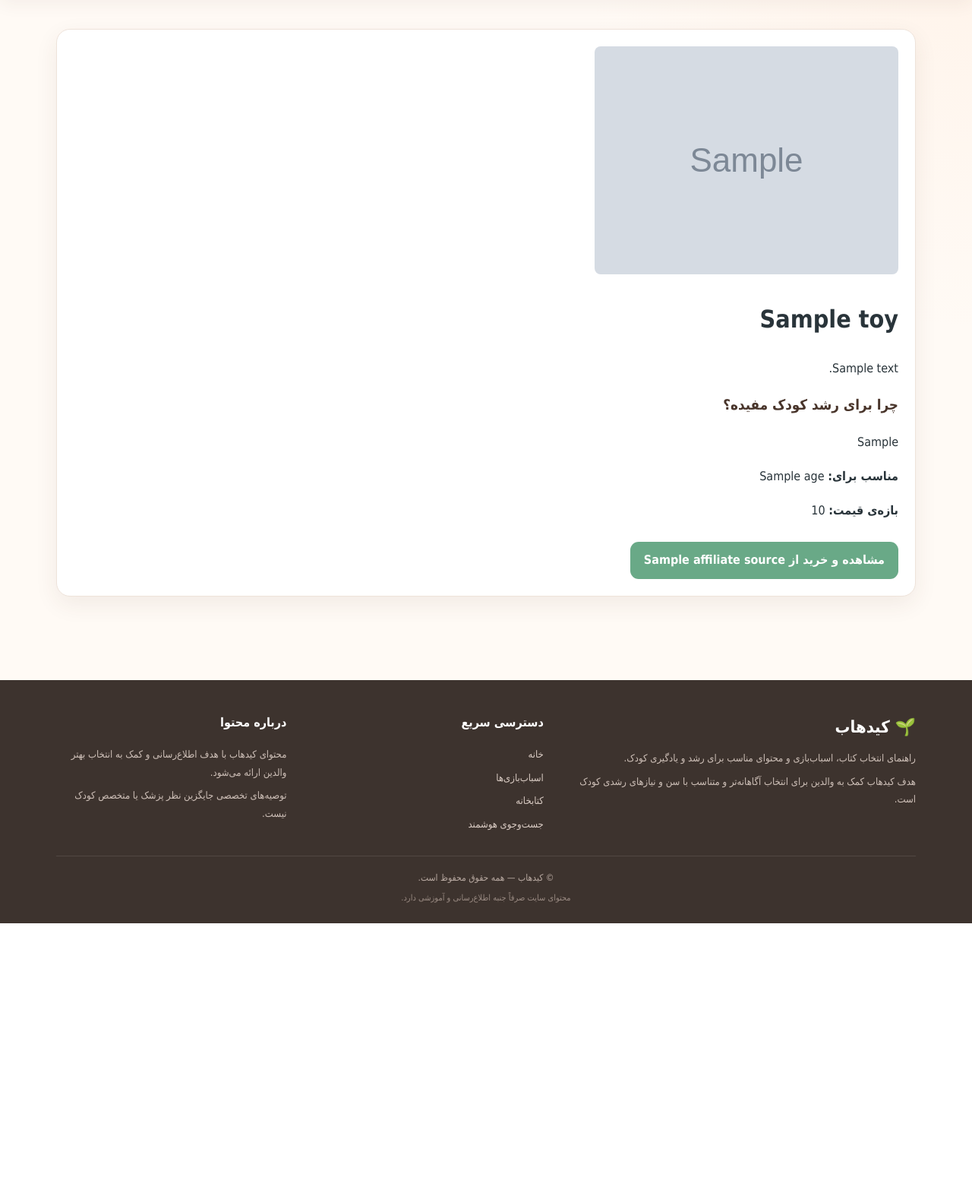
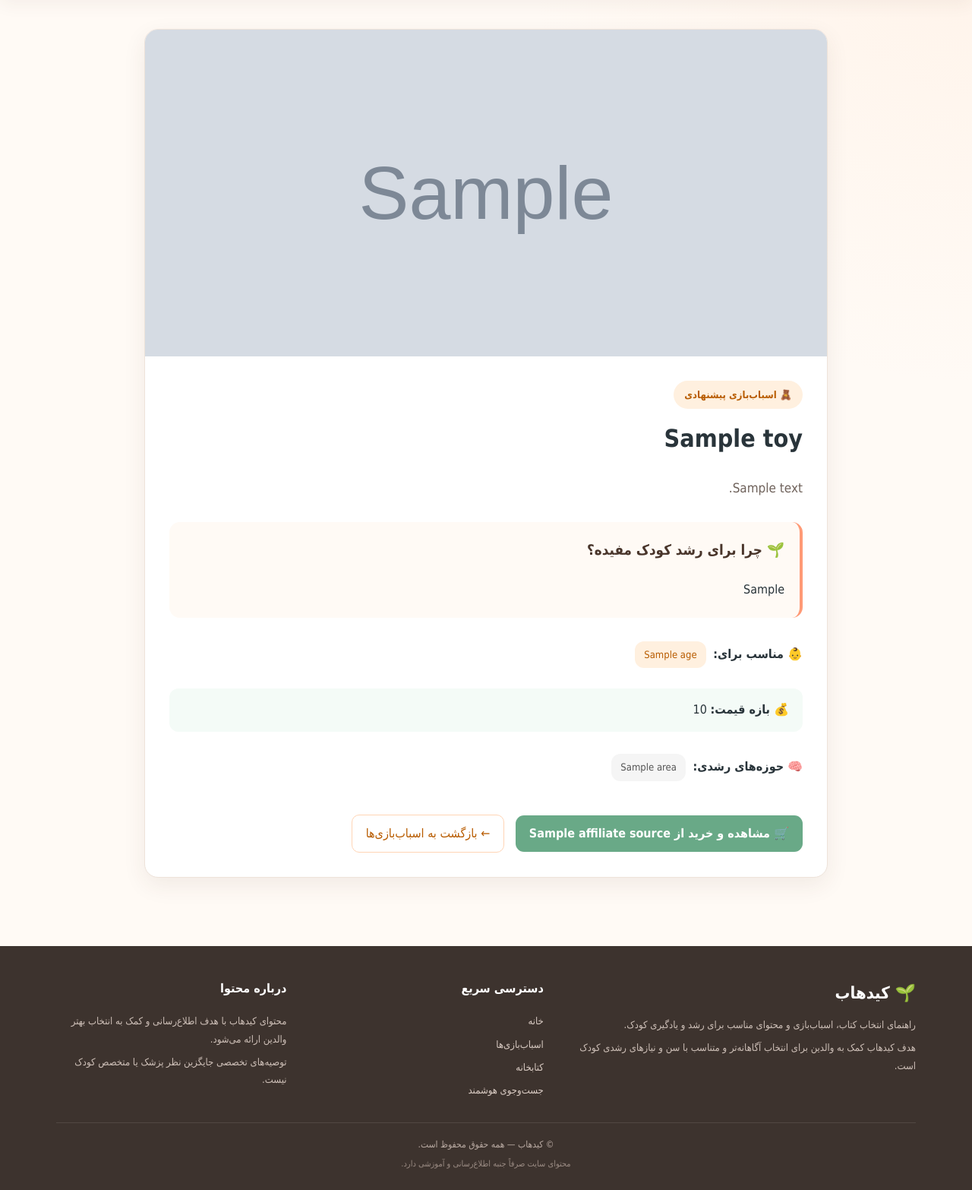
Before and after one commit to mehreganfatemeh903-arch/kidhub, a Django app: template templates/catalog/toy_detail.html in a window 1280 px wide. Shown: the part 77-1643 px from the top of the page at 76% size. Before the commit the page ends 1292 px from the top, so only its background shows below. Run offline with Django 5.2, Linux system fonts and the light colour scheme; the template is opened without the code that fills it: most values are stand-ins (such as "Sample title", 1, 10 or a date in 2020); grey boxes marked "Sample" are stand-in pictures.

Commit message:
Improve toy detail SEO and catalog layout

```diff
--- a/templates/catalog/toy_detail.html
+++ b/templates/catalog/toy_detail.html
@@ -1,23 +1,235 @@
 {% extends "base.html" %}
+
+{% block title %}کیدهاب | {{ toy.title }}{% endblock %}
+
+{% block meta_description %}
+  {% if toy.short_description %}
+    {{ toy.short_description|striptags|truncatechars:155 }}
+  {% elif toy.why_it_helps %}
+    {{ toy.why_it_helps|striptags|truncatechars:155 }}
+  {% else %}
+    معرفی {{ toy.title }} در کیدهاب؛ اطلاعات اسباب‌بازی و کاربرد آن برای بازی، یادگیری و رشد کودک.
+  {% endif %}
+{% endblock %}
+
+{% block og_title %}کیدهاب | {{ toy.title }}{% endblock %}
+
+{% block og_description %}
+  {% if toy.short_description %}
+    {{ toy.short_description|striptags|truncatechars:155 }}
+  {% elif toy.why_it_helps %}
+    {{ toy.why_it_helps|striptags|truncatechars:155 }}
+  {% else %}
+    معرفی {{ toy.title }} در کیدهاب؛ اطلاعات اسباب‌بازی و کاربرد آن برای بازی، یادگیری و رشد کودک.
+  {% endif %}
+{% endblock %}
+
+{% block twitter_title %}کیدهاب | {{ toy.title }}{% endblock %}
+
+{% block twitter_description %}
+  {% if toy.short_description %}
+    {{ toy.short_description|striptags|truncatechars:155 }}
+  {% elif toy.why_it_helps %}
+    {{ toy.why_it_helps|striptags|truncatechars:155 }}
+  {% else %}
+    معرفی {{ toy.title }} در کیدهاب؛ اطلاعات اسباب‌بازی و کاربرد آن برای بازی، یادگیری و رشد کودک.
+  {% endif %}
+{% endblock %}
+
+{% block structured_data %}
+<script type="application/ld+json">
+{
+  "@context": "https://schema.org",
+  "@type": "Product",
+  "name": "{{ toy.title|escapejs }}",
+  "description": "{{ toy.short_description|default:toy.why_it_helps|striptags|escapejs }}",
+  "url": "{{ request.build_absolute_uri }}"{% if toy.image %},
+  "image": "{{ request.scheme }}://{{ request.get_host }}{{ toy.image.url }}"{% endif %}{% if toy.affiliate_url %},
+  "offers": {
+    "@type": "Offer",
+    "url": "{{ toy.affiliate_url|escapejs }}"
+  }{% endif %}
+}
+</script><script type="application/ld+json">
+{
+  "@context": "https://schema.org",
+  "@type": "BreadcrumbList",
+  "itemListElement": [
+    {
+      "@type": "ListItem",
+      "position": 1,
+      "name": "خانه",
+      "item": "{{ request.scheme }}://{{ request.get_host }}{% url 'home' %}"
+    },
+    {
+      "@type": "ListItem",
+      "position": 2,
+      "name": "اسباب‌بازی‌ها",
+      "item": "{{ request.scheme }}://{{ request.get_host }}{% url 'toy_list' %}"
+    },
+    {
+      "@type": "ListItem",
+      "position": 3,
+      "name": "{{ toy.title|escapejs }}",
+      "item": "{{ request.build_absolute_uri }}"
+    }
+  ]
+}
+</script>
+{% endblock %}
 {% block content %}
-  <div class="card">
-    {% if toy.image %}<img src="{{ toy.image.url }}" style="max-width:100%;border-radius:8px;">{% endif %}
-    <h1>{{ toy.title }}</h1>
-    <p>{{ toy.short_description }}</p>
 
-    <h3>چرا برای رشد کودک مفیده؟</h3>
-    <p>{{ toy.why_it_helps }}</p>
+<div class="card" style="
+  max-width:900px;
+  margin:0 auto;
+  padding:0;
+  overflow:hidden;
+">
 
-    <p><strong>مناسب برای:</strong>
-      {% for age in toy.age_groups.all %}{{ age.title }}{% if not forloop.last %}، {% endif %}{% endfor %}
+  {% if toy.image %}
+    <img
+      src="{{ toy.image.url }}"
+      alt="{{ toy.title }}"
+      style="
+        width:100%;
+        max-height:430px;
+        object-fit:cover;
+        display:block;
+      "
+    >
+  {% endif %}
+
+  <div style="padding:32px;">
+
+    <div style="
+      display:inline-block;
+      background:#fff0df;
+      color:#b85c00;
+      padding:7px 14px;
+      border-radius:20px;
+      font-size:13px;
+      font-weight:bold;
+      margin-bottom:14px;
+    ">
+      🧸 اسباب‌بازی پیشنهادی
+    </div>
+
+    <h1 style="
+      margin-top:0;
+      font-size:32px;
+      line-height:1.6;
+    ">
+      {{ toy.title }}
+    </h1>
+
+    <p style="
+      font-size:17px;
+      color:#6f625b;
+      line-height:2;
+    ">
+      {{ toy.short_description }}
     </p>
 
-    {% if toy.price_range %}<p><strong>بازه‌ی قیمت:</strong> {{ toy.price_range }}</p>{% endif %}
+    <div style="
+      margin-top:28px;
+      padding:20px;
+      background:#fffaf5;
+      border-radius:14px;
+      border-right:4px solid #ff9a76;
+    ">
+      <h3 style="margin-top:0;">🌱 چرا برای رشد کودک مفیده؟</h3>
+      <p style="margin-bottom:0;line-height:2.1;">
+        {{ toy.why_it_helps }}
+      </p>
+    </div>
 
-    {% if toy.affiliate_url %}
-      <a class="btn-buy" href="{{ toy.affiliate_url }}" target="_blank" rel="nofollow noopener">
-        مشاهده و خرید {% if toy.affiliate_source %}از {{ toy.affiliate_source.name }}{% endif %}
+    <div style="margin-top:26px;">
+
+      <strong>👶 مناسب برای:</strong>
+
+      {% for age in toy.age_groups.all %}
+        <span style="
+          display:inline-block;
+          background:#fff0df;
+          color:#b85c00;
+          padding:6px 12px;
+          border-radius:12px;
+          margin:5px;
+          font-size:13px;
+        ">
+          {{ age.title }}
+        </span>
+      {% endfor %}
+
+    </div>
+
+    {% if toy.price_range %}
+      <div style="
+        margin-top:22px;
+        padding:14px 18px;
+        background:#f4fbf7;
+        border-radius:12px;
+      ">
+        <strong>💰 بازه قیمت:</strong>
+        {{ toy.price_range }}
+      </div>
+    {% endif %}
+
+    {% if toy.development_areas.all %}
+      <div style="margin-top:24px;">
+        <strong>🧠 حوزه‌های رشدی:</strong>
+
+        {% for area in toy.development_areas.all %}
+          <span style="
+            display:inline-block;
+            background:#f5f5f5;
+            color:#555;
+            padding:6px 12px;
+            border-radius:12px;
+            margin:5px;
+            font-size:13px;
+          ">
+            {{ area.name }}
+          </span>
+        {% endfor %}
+      </div>
+    {% endif %}
+
+    <div style="margin-top:30px;">
+
+      {% if toy.affiliate_url %}
+        <a
+          class="btn-buy"
+          href="{{ toy.affiliate_url }}"
+          target="_blank"
+          rel="nofollow noopener"
+        >
+          🛒 مشاهده و خرید
+          {% if toy.affiliate_source %}
+            از {{ toy.affiliate_source.name }}
+          {% endif %}
+        </a>
+      {% endif %}
+
+      <a
+        href="{% url 'toy_list' %}"
+        style="
+          display:inline-block;
+          margin-right:10px;
+          padding:10px 18px;
+          border:1px solid #ffd5b5;
+          border-radius:10px;
+          text-decoration:none;
+          color:#b85c00;
+        "
+      >
+        ← بازگشت به اسباب‌بازی‌ها
       </a>
-    {% endif %}
+
+    </div>
+
   </div>
+
+</div>
+
 {% endblock %}
```
